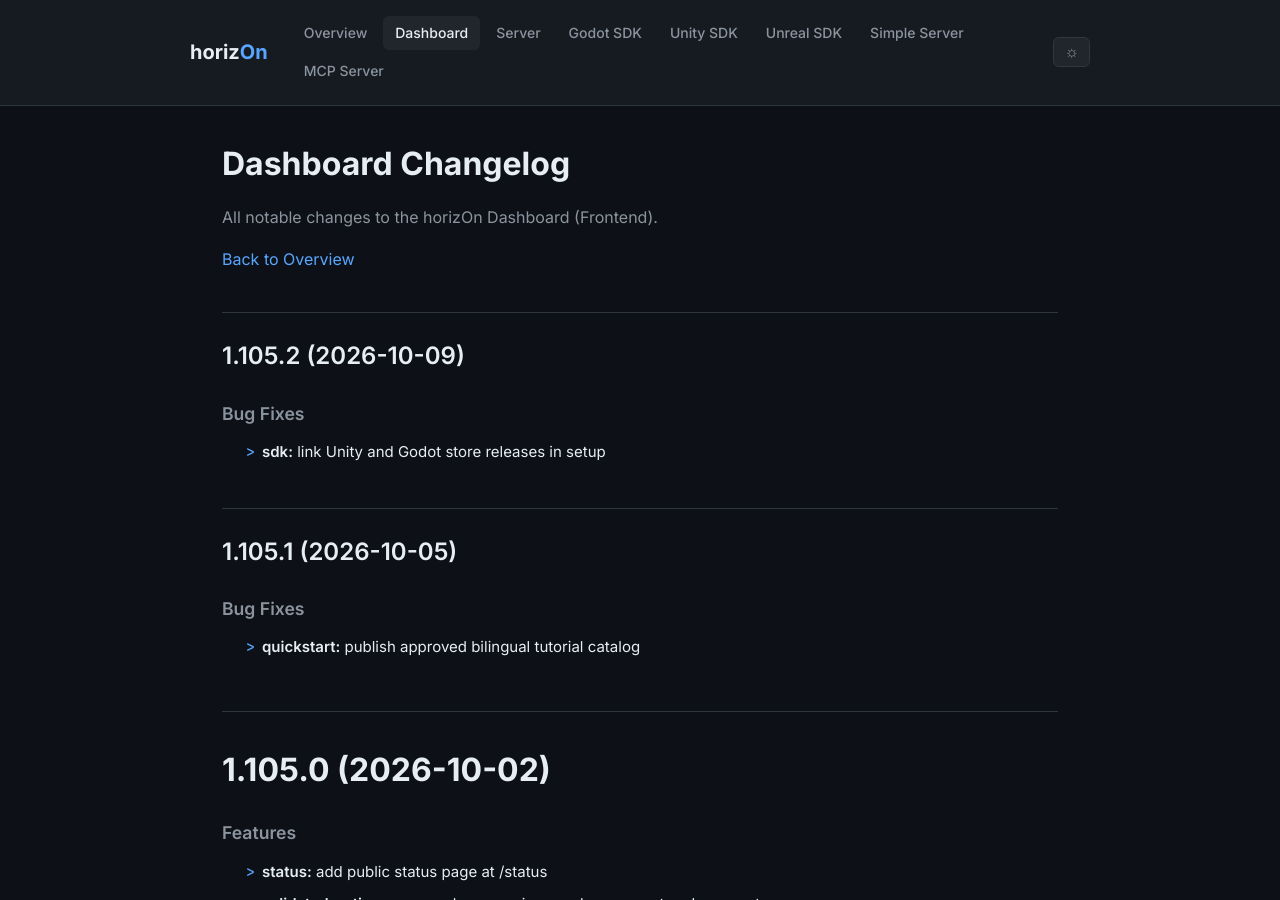
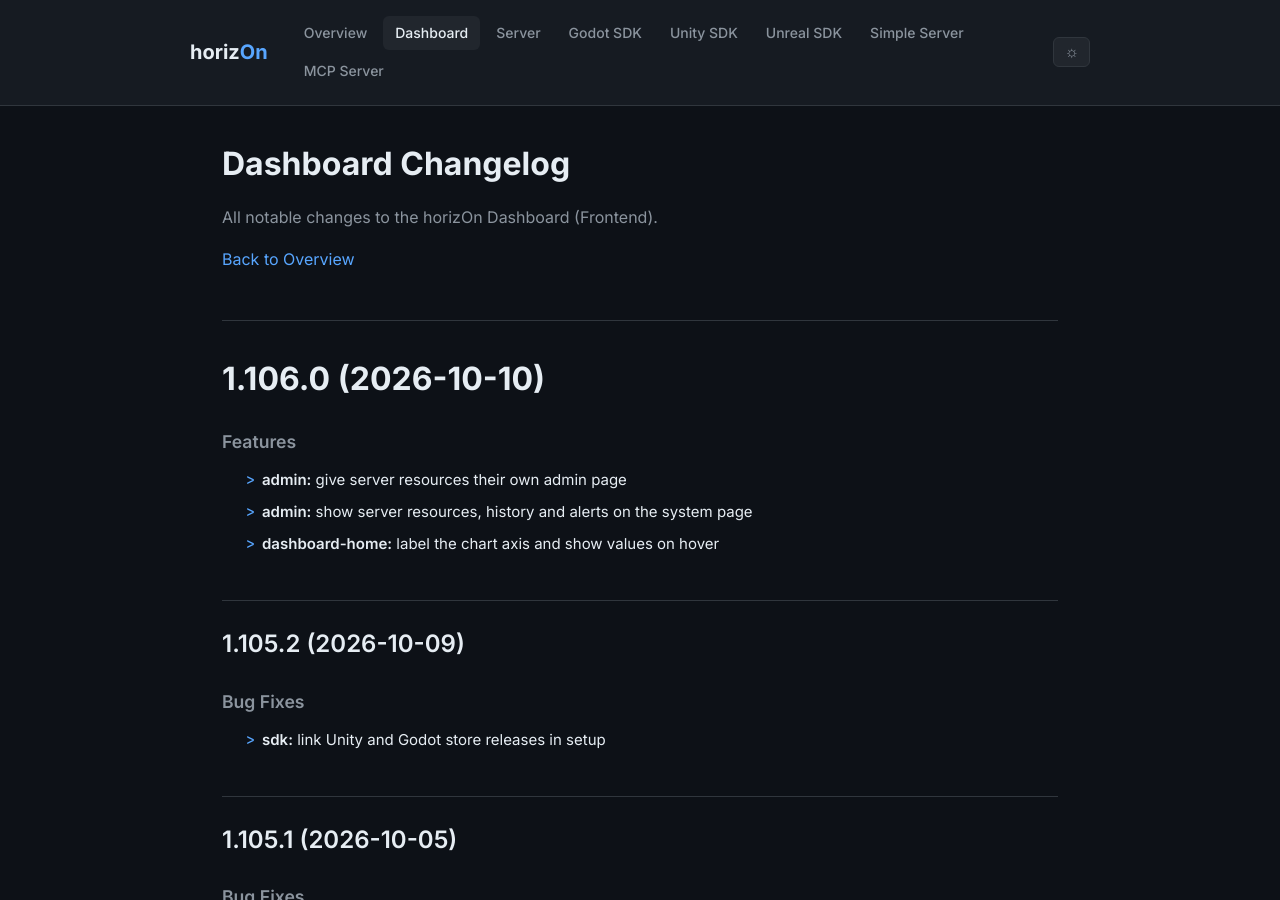
Before and after one commit to ProjectMakersDE/horizOn-Changelog, a Jekyll site: the page built from dashboard-changelog.md, in a window 1280 px wide and 900 px high. Built offline with Jekyll 4.4.1, drawn with Linux system fonts in a browser that asks for light colours.

Commit message:
chore: reconcile changelogs

```diff
--- a/dashboard-changelog.md
+++ b/dashboard-changelog.md
@@ -8,6 +8,15 @@ title: Dashboard Changelog
 All notable changes to the horizOn Dashboard (Frontend).
 
 [Back to Overview](.)
+
+# 1.106.0 (2026-10-10)
+
+
+### Features
+
+* **admin:** give server resources their own admin page
+* **admin:** show server resources, history and alerts on the system page
+* **dashboard-home:** label the chart axis and show values on hover
 
 ## 1.105.2 (2026-10-09)
 
```
Also changed, not shown: index.md (+1 -1 lines).
